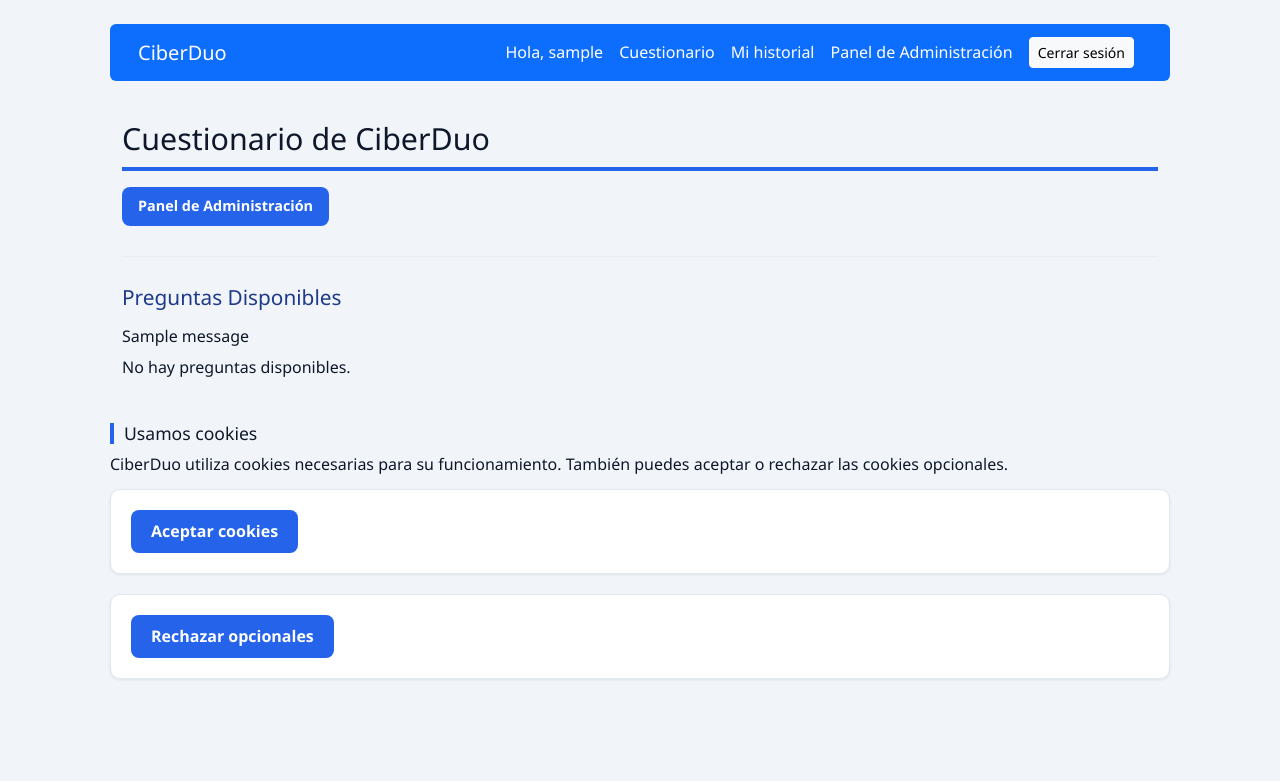
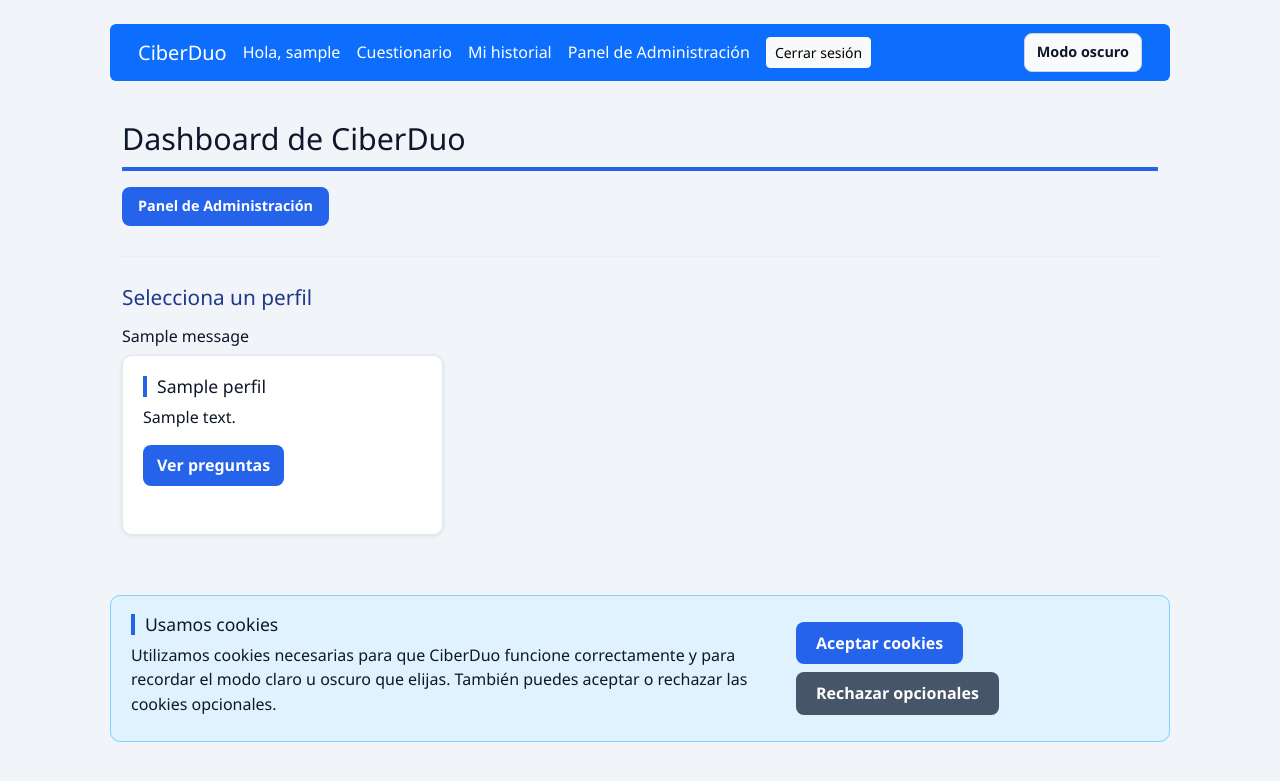
Before and after one commit to xaul31/Eva2-Viernes, a Django app: page / in a window 1280 px wide. Shown: the top 781 px of the page. Run offline with Django 4.2, Linux system fonts and the light colour scheme; a user stored in the database is signed in; tables that the repository leaves empty hold one stand-in row (values such as "Sample post"); one stand-in notice (Sample message) is shown.

```diff
--- a/CiberDuo/urls.py
+++ b/CiberDuo/urls.py
@@ -45,10 +45,12 @@ urlpatterns = [
     path('opciones/<int:pk>/eliminar/', views.OpcionDeleteView.as_view(), name='eliminar_opcion'),
     path('', views.CuestionarioListView.as_view(), name='cuestionario'),
     path('', RedirectView.as_view(url='/cuestionario/', permanent=False), name='home'),
+    path('perfil/<slug:slug>/', views.PreguntasPerfilView.as_view(), name='preguntas_perfil'),
     path('cuestionario/<int:pk>/responder/', views.ResponderPreguntaView.as_view(), name='responder_pregunta'),
     path('login/', auth_views.LoginView.as_view(template_name='contenido/login.html'), name='login'),
     path('logout/', auth_views.LogoutView.as_view(), name='logout'),
     path('registro/', views.RegistroView.as_view(), name='registro'),
     path('historial/', views.HistorialView.as_view(), name='historial'),
     path('guardar-consentimiento/', views.guardar_consentimiento, name='guardar_consentimiento'),
+    path('cambiar-tema/', views.cambiar_tema, name='cambiar_tema'),
 ]
--- a/contenido/static/contenido/estilos.css
+++ b/contenido/static/contenido/estilos.css
@@ -39,6 +39,40 @@ body {
     margin: 0 auto;
     padding: 24px 20px 48px;
 }
+
+body.modo-oscuro {
+    color: #e2e8f0;
+    background: #0f172a;
+}
+
+body.modo-oscuro h1,
+body.modo-oscuro h3,
+body.modo-oscuro label { color: #e2e8f0; }
+body.modo-oscuro h2 { color: #93c5fd; }
+body.modo-oscuro h4 { color: #cbd5e1; }
+body.modo-oscuro hr { border-top-color: #475569; }
+body.modo-oscuro a { color: #93c5fd; }
+body.modo-oscuro a:hover { color: #bfdbfe; }
+
+.theme-form {
+    margin: 0 0 0 auto;
+    padding: 0;
+    background: transparent;
+    border: 0;
+    box-shadow: none;
+}
+
+.theme-toggle {
+    margin: 0;
+    padding: 7px 12px;
+    color: #0f172a;
+    background: #f8fafc;
+    border: 1px solid #cbd5e1;
+    border-radius: 8px;
+    font-size: .9rem;
+}
+
+.theme-toggle:hover { background: #e2e8f0; }
 
 /* ---------- Títulos ---------- */
 h1 {
@@ -140,6 +174,35 @@ body > ul > li > a[href*="medios"]:before    { content: "\1F4E1"; }
 body > ul > li > a[href*="opciones"]:before  { content: "\2705"; }
 body > ul > li > a[href*="perfil="]:before   { content: "\1F6E1\FE0F"; }
 
+.perfil-card {
+    display: inline-block;
+    width: 31%;
+    min-height: 180px;
+    margin: 0 2% 20px 0;
+    padding: 20px;
+    vertical-align: top;
+    background: #ffffff;
+    border: 1px solid #e2e8f0;
+    border-radius: 10px;
+    box-shadow: 0 1px 4px rgba(15, 23, 42, .1);
+}
+
+.perfil-card h3 { margin-top: 0; }
+.perfil-card a {
+    display: inline-block;
+    margin-top: 10px;
+    padding: 8px 14px;
+    color: #ffffff;
+    background: #2563eb;
+    border-radius: 8px;
+    font-weight: 600;
+}
+.perfil-card a:hover { color: #ffffff; background: #1d4ed8; text-decoration: none; }
+body.modo-oscuro .perfil-card {
+    background: #1e293b;
+    border-color: #475569;
+}
+
 /* ---------- Tablas ---------- */
 table {
     width: 100%;
@@ -194,6 +257,67 @@ form {
     padding: 20px;
     margin: 12px 0 20px;
     box-shadow: 0 1px 3px rgba(15, 23, 42, .08);
+}
+
+body.modo-oscuro form,
+body.modo-oscuro table,
+body.modo-oscuro > ul > li > a {
+    color: #e2e8f0;
+    background: #1e293b;
+    border-color: #475569;
+}
+
+body.modo-oscuro input[type="text"],
+body.modo-oscuro input[type="number"],
+body.modo-oscuro input[type="email"],
+body.modo-oscuro input[type="password"],
+body.modo-oscuro textarea,
+body.modo-oscuro select {
+    color: #e2e8f0;
+    background: #0f172a;
+    border-color: #64748b;
+}
+
+body.modo-oscuro th { background: #020617; }
+body.modo-oscuro th,
+body.modo-oscuro td { border-bottom-color: #475569; }
+body.modo-oscuro tr:nth-child(even) td { background: #172033; }
+body.modo-oscuro tr:hover td { background: #243b5a; }
+body.modo-oscuro form p label:has(input[type="radio"]) {
+    color: #e2e8f0;
+    border-color: #475569;
+}
+body.modo-oscuro form p label:has(input[type="radio"]):hover { background: #243b5a; }
+
+.banner-cookies {
+    display: flex;
+    align-items: center;
+    justify-content: space-between;
+    gap: 20px;
+    margin-top: 24px;
+    padding: 18px 20px;
+    color: #0f172a;
+    background: #e0f2fe;
+    border: 1px solid #7dd3fc;
+    border-radius: 10px;
+}
+
+.banner-cookies h3 { margin-top: 0; }
+.cookies-texto p { max-width: 720px; }
+.cookies-botones { display: flex; gap: 8px; flex-wrap: wrap; }
+.cookies-botones form {
+    margin: 0;
+    padding: 0;
+    background: transparent;
+    border: 0;
+    box-shadow: none;
+}
+.btn-rechazar { background: #475569; }
+.btn-rechazar:hover { background: #334155; }
+body.modo-oscuro .banner-cookies {
+    color: #e2e8f0;
+    background: #172554;
+    border-color: #3b82f6;
 }
 
 label { font-weight: 600; color: #334155; }
@@ -290,4 +414,6 @@ hr + p { padding: 10px 14px; background: #fef9c3; border-left: 5px solid #eab308
     table { display: block; overflow-x: auto; }
     input[type="text"], input[type="number"], textarea, select { max-width: 100%; }
     form[method="GET"] input[type="text"], form[method="GET"] select { width: 100%; }
+    .banner-cookies { align-items: stretch; flex-direction: column; }
+    .perfil-card { display: block; width: 100%; margin-right: 0; }
 }
--- a/contenido/templates/contenido/base.html
+++ b/contenido/templates/contenido/base.html
@@ -7,9 +7,8 @@
     <title>{% block title %}CiberDuo{% endblock %}</title>
     <link href="https://cdn.jsdelivr.net/npm/bootstrap@5.3.8/dist/css/bootstrap.min.css" rel="stylesheet" integrity="sha384-sRIl4kxILFvY47J16cr9ZwB07vP4J8+LH7qKQnuqkuIAvNWLzeN8tE5YBujZqJLB" crossorigin="anonymous">
     <link rel="stylesheet" href="{% static 'contenido/estilos.css' %}">
-
 </head>
-<body>
+<body class="{% if request.COOKIES.ciberduo_theme == 'dark' %}modo-oscuro{% endif %}">
     <header class="navbar navbar-expand-lg navbar-dark bg-primary rounded px-3 mb-4">
         <div class="container-fluid">
         <a class="navbar-brand" href="{% url 'cuestionario' %}">CiberDuo</a>
@@ -27,6 +26,14 @@
                 </form>
             </nav>
         {% endif %}
+        <form class="theme-form" method="post" action="{% url 'cambiar_tema' %}">
+            {% csrf_token %}
+            <input type="hidden" name="next" value="{{ request.get_full_path }}">
+            <input type="hidden" name="theme" value="{% if request.COOKIES.ciberduo_theme == 'dark' %}light{% else %}dark{% endif %}">
+            <button type="submit" class="theme-toggle">
+                {% if request.COOKIES.ciberduo_theme == 'dark' %}Modo claro{% else %}Modo oscuro{% endif %}
+            </button>
+        </form>
         </div>
     </header>
 
@@ -35,6 +42,5 @@
     {% block cookies %}
         {% include 'contenido/cookies.html' %}
     {% endblock %}
-
 </body>
 </html>
--- a/contenido/templates/contenido/cookies.html
+++ b/contenido/templates/contenido/cookies.html
@@ -7,7 +7,8 @@
         <h3>Usamos cookies</h3>
 
         <p>
-            CiberDuo utiliza cookies necesarias para su funcionamiento.
+            Utilizamos cookies necesarias para que CiberDuo funcione correctamente
+            y para recordar el modo claro u oscuro que elijas.
             También puedes aceptar o rechazar las cookies opcionales.
         </p>
     </div>
--- a/contenido/templates/contenido/cuestionario.html
+++ b/contenido/templates/contenido/cuestionario.html
@@ -7,14 +7,14 @@ Cuestionario - CiberDuo
 
 {% block contenido %}
 
-<h1>Cuestionario de CiberDuo</h1>
+<h1>Dashboard de CiberDuo</h1>
 {% if user.is_staff %}
     <a href="{% url 'panel_admin' %}">Panel de Administración</a>
 {% endif %}
 
 <hr>
 
-<h2>Preguntas Disponibles</h2>
+<h2>Selecciona un perfil</h2>
 
 {% if messages %}
     {% for message in messages %}
@@ -22,37 +22,18 @@ Cuestionario - CiberDuo
     {% endfor %}
 {% endif %}
 
-{% for pregunta in preguntas %}
-
-    <h3>{{ pregunta.enunciado }}</h3>
-
-    <p><strong>Perfil:</strong> {{ pregunta.perfil.nombre }}</p>
-    <p><strong>Tipo de Amenaza:</strong> {{ pregunta.tipo_amenaza.nombre }}</p>
-    <p><strong>Medio:</strong> {{ pregunta.medio.nombre }}</p>
-
-    <p>{{ pregunta.mensaje_simulado }}</p>
-
-    <h4>Alternativas:</h4>
-
-    <form class="card card-body mb-3" method="post" action="{% url 'responder_pregunta' pregunta.id %}">
-        {% csrf_token %}
-
-        {% for opcion in pregunta.opciones.all %}
-            <p>
-                <label>
-                    <input type="radio" name="opcion" value="{{ opcion.id }}" required>
-                    {{ opcion.texto }}
-                </label>
-            </p>
-        {% endfor %}
-
-        <button class="btn btn-primary" type="submit">Responder</button>
-    </form>
-
-    <hr>
-
+{% for perfil in perfiles %}
+    <article class="perfil-card">
+        <h3>{{ perfil.nombre }}</h3>
+        {% if perfil.descripcion %}
+            <p>{{ perfil.descripcion }}</p>
+        {% else %}
+            <p>Consulta las preguntas disponibles para este perfil.</p>
+        {% endif %}
+        <a href="{% url 'preguntas_perfil' perfil.slug %}">Ver preguntas</a>
+    </article>
 {% empty %}
-    <p>No hay preguntas disponibles.</p>
+    <p>No hay perfiles disponibles.</p>
 {% endfor %}
 
 {% endblock %}
--- a/contenido/views.py
+++ b/contenido/views.py
@@ -217,25 +217,43 @@ class OpcionDeleteView(AdminRequeridoMixin, DeleteView):
         return HttpResponseRedirect(self.get_success_url())
 
 
-# Cuestionario view
+# Dashboard de perfiles
 
 class CuestionarioListView(LoginRequiredMixin, ListView):
+    model = Perfil
+    template_name = 'contenido/cuestionario.html'
+    context_object_name = 'perfiles'
+
+    def get_queryset(self):
+        return Perfil.objects.filter(activo=True).order_by('nombre')
+
+
+class PreguntasPerfilView(LoginRequiredMixin, ListView):
     model = Pregunta
-    template_name = 'contenido/cuestionario.html'
+    template_name = 'contenido/preguntas_perfil.html'
     context_object_name = 'preguntas'
 
     def get_queryset(self):
-        preguntas = Pregunta.objects.filter(activa=True)
+        self.perfil = get_object_or_404(
+            Perfil,
+            slug=self.kwargs['slug'],
+            activo=True
+        )
 
-        preguntas = preguntas.annotate(total_opciones=Count('opciones')).filter(total_opciones=3)
+        preguntas = Pregunta.objects.filter(
+            perfil=self.perfil,
+            activa=True
+        ).annotate(total_opciones=Count('opciones')).filter(total_opciones=3)
 
-        preguntas = [
-            pregunta for pregunta in preguntas if pregunta.opciones.filter(es_correcta=True).count() == 1
+        return [
+            pregunta for pregunta in preguntas
+            if pregunta.opciones.filter(es_correcta=True).count() == 1
         ]
 
-        return preguntas
-
-
+    def get_context_data(self, **kwargs):
+        context = super().get_context_data(**kwargs)
+        context['perfil'] = self.perfil
+        return context
 
 # responder cuestionario
 
@@ -260,7 +278,7 @@ class ResponderPreguntaView(LoginRequiredMixin, View):
                 'Respuesta incorrecta. ' + opcion.retroalimentacion
             )
 
-        return redirect('cuestionario')
+        return redirect('preguntas_perfil', slug=pregunta.perfil.slug)
 
 
 # Registro de usuarios
@@ -317,3 +335,31 @@ def guardar_consentimiento(request):
             return respuesta
 
     return redirect('cuestionario')
+
+
+def cambiar_tema(request):
+    if request.method == 'POST':
+        tema = request.POST.get('theme')
+        destino = request.POST.get('next')
+
+        if tema not in ['light', 'dark']:
+            return redirect('cuestionario')
+
+        if not url_has_allowed_host_and_scheme(
+            url=destino,
+            allowed_hosts={request.get_host()}
+        ):
+            destino = 'cuestionario'
+
+        respuesta = redirect(destino)
+        respuesta.set_cookie(
+            'ciberduo_theme',
+            tema,
+            max_age=31536000,
+            httponly=True,
+            samesite='Lax',
+            secure=request.is_secure()
+        )
+        return respuesta
+
+    return redirect('cuestionario')
--- /dev/null
+++ b/requirements.txt
@@ -0,0 +1,6 @@
+# Dependencias del proyecto CiberDuo
+
+
+Django==4.2.30
+django-axes==6.5.1
+mysqlclient==2.2.7
```
Also changed, not shown: contenido/templates/contenido/preguntas_perfil.html (added, +52 -0 lines), README.md (added).
